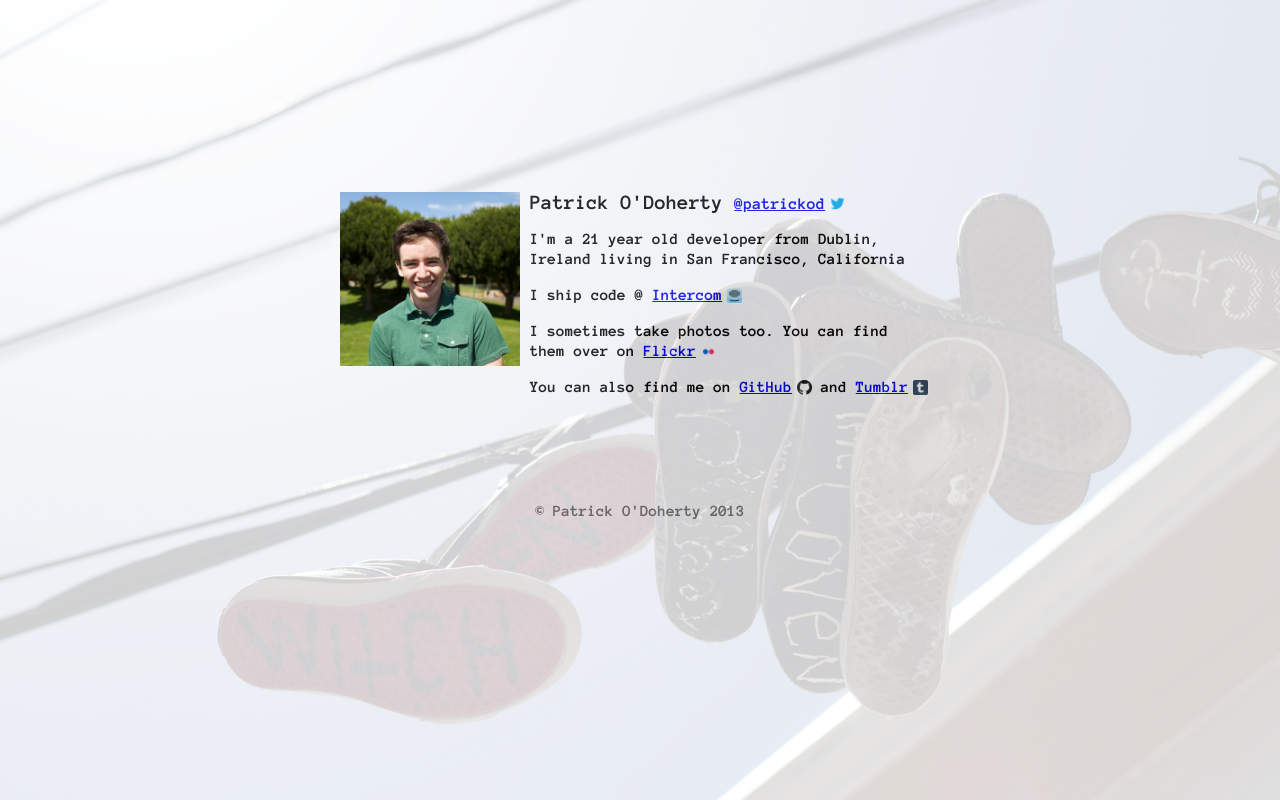
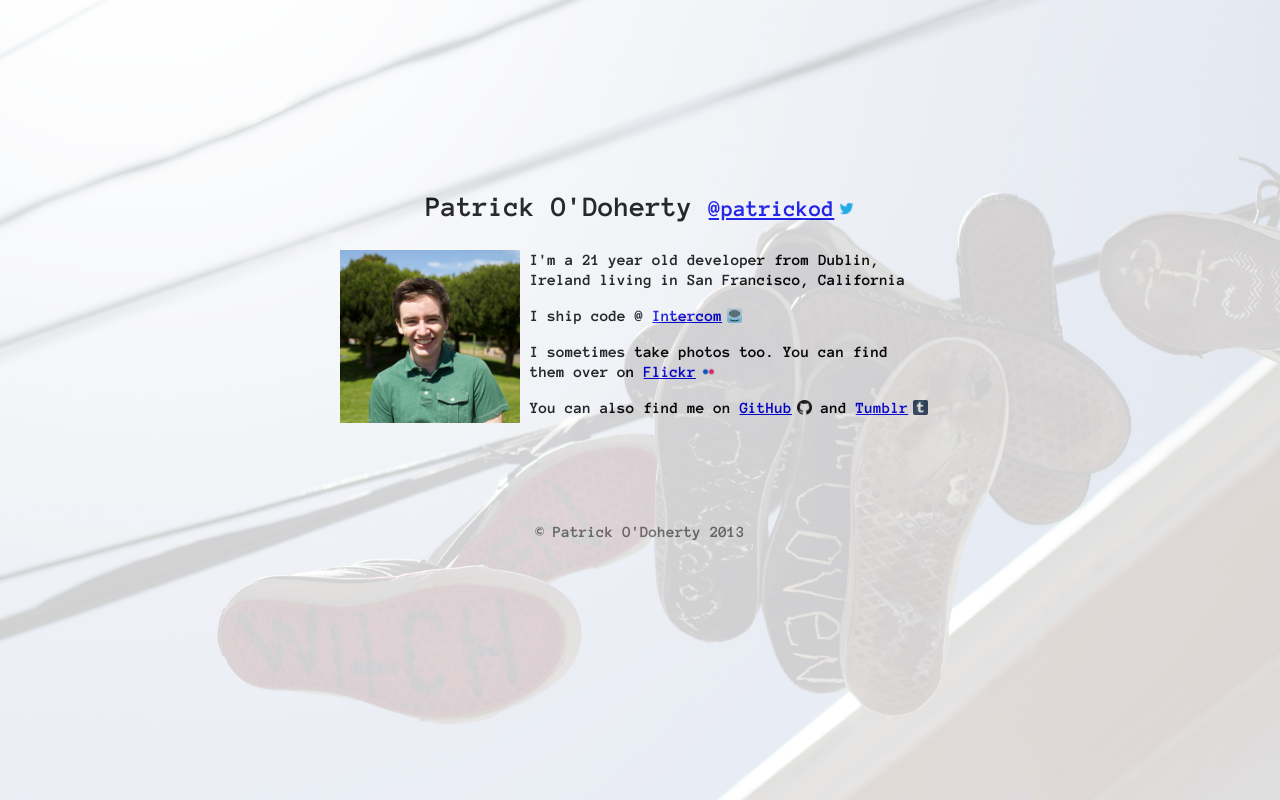
Before and after one commit to patrickod/patrickod.com, a plain HTML site: page index.html in a window 1280 px wide. Drawn offline with Linux system fonts and the light colour scheme.

Commit message:
Moved the header to the center above about-me and headshot. Bumped the font size to make it more header-ish

```diff
--- a/css/style.css
+++ b/css/style.css
@@ -23,18 +23,21 @@ body {
 }
 
 h3.header {
-  display: inline-block;
-  font-size: 130%;
-  margin-left: 190px;
-  margin-bottom: 0px;
-  margin-top: 0px;
+  text-align: center;
+  display: block;
+  font-size: 180%;
 }
+
 div.about-me {
   display: inline-block;
   margin-left: 190px;
   width: 400px;
   line-height: 20px;
   font-size: 16px;
+}
+
+div.about-me p:first-child {
+  margin-top: 0px;
 }
 
 img.headshot {
--- a/index.html
+++ b/index.html
@@ -20,8 +20,8 @@
     <div id="background"></div>
     <div class="container">
       <div class="center">
+        <h3 class="header">Patrick O'Doherty <small><a class="icon twitter" href="https://twitter.com/patrickod">@patrickod</a></small></h3>
         <img src="img/me_headshot.png" alt="me!" class="headshot">
-        <h3 class="header">Patrick O'Doherty <small><a class="icon twitter" href="https://twitter.com/patrickod">@patrickod</a></small></h3>
         <div class="about-me">
           <p>I'm a 21 year old developer from Dublin, Ireland living in San Francisco, California</p>
           <p>I ship code @ <a class="icon intercom" href="https://intercom.io">Intercom</a>
```
